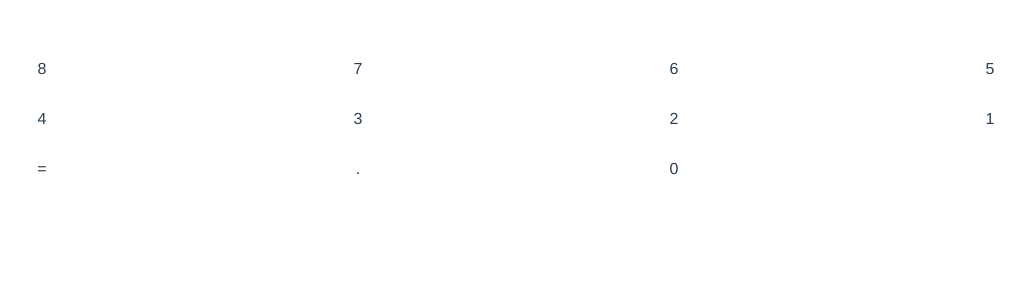
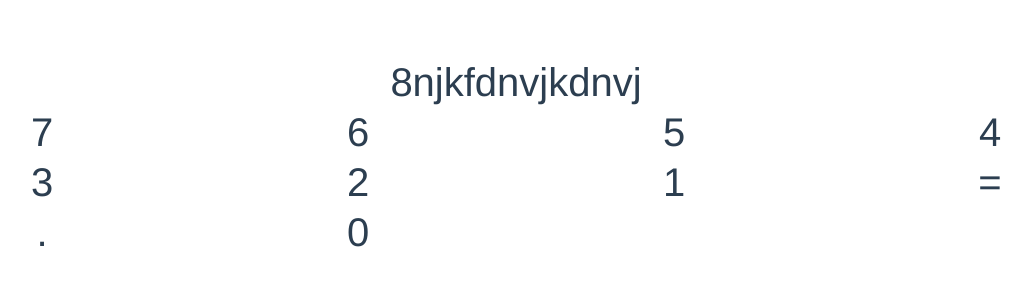
Before and after one commit to Asilo5/calculator-vue, a Vue app: page / in a window 1280 px wide. Shown: the top 300 px of the page, without its empty margins (124-1156 px from the left). Built offline with nearby package versions, Linux system fonts and the light colour scheme; the HTML template or start-up script is replaced by a standard one.

Commit message:
Add grid-column to top row so it takes up all the space to later show calculations

```diff
--- a/src/components/Calculator.vue
+++ b/src/components/Calculator.vue
@@ -1,6 +1,6 @@
 <template>
-  <section  class="calculator">
-      <div>8</div>
+  <section class="calculator">
+      <div class="display">8njkfdnvjkdnvj</div>
       <div>7</div>
       <div>6</div>
       <div>5</div>
@@ -23,8 +23,14 @@ export default {
 <!-- Add "scoped" attribute to limit CSS to this component only -->
 <style scoped>
   .calculator {
+    font-size: 40px;
     display: grid;
     grid-template-columns: repeat(4, 1fr);
     grid-auto-rows: minmax(50px, auto);
   }
+
+  .display {
+    grid-column: 1 / 5; /* start at 1 end after column 4 */
+
+  }
 </style>
```
